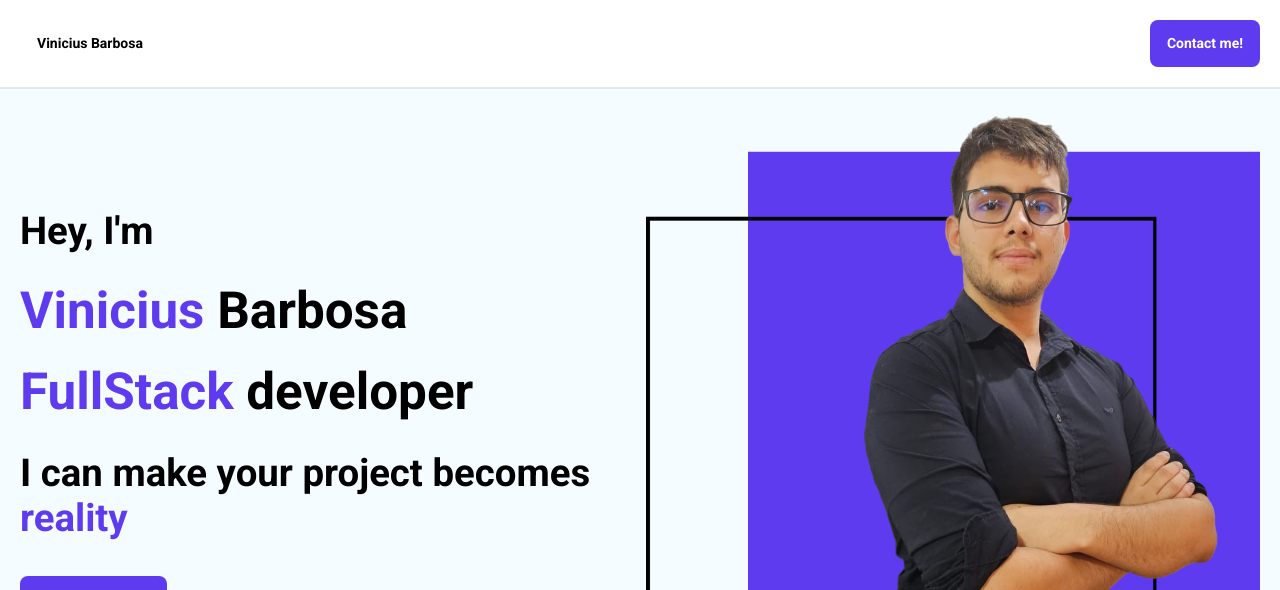
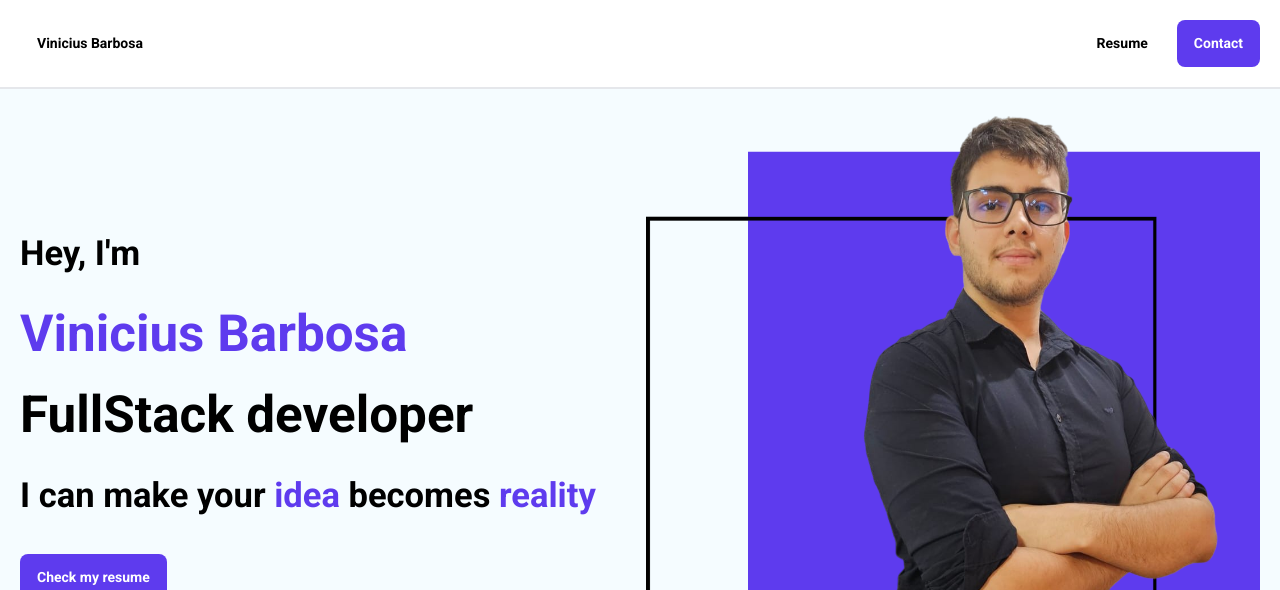
Before and after one commit to vini-barbo/Portfolio, a Nuxt app: page / in a window 1280 px wide. Shown: the top 590 px of the page. Built offline with nearby package versions, Linux system fonts and the light colour scheme.

Commit message:
change - header

```diff
--- a/components/HeaderApp.vue
+++ b/components/HeaderApp.vue
@@ -7,9 +7,11 @@
             class="flex flex-col gap-3 md:gap-9 md:h-full md:justify-center"
           >
             <h2>Hey, I'm</h2>
-            <h1><mark>Vinicius</mark> Barbosa</h1>
-            <h1><mark>FullStack</mark> developer</h1>
-            <h2>I can make your project becomes <mark>reality</mark></h2>
+            <h1><mark>Vinicius Barbosa</mark></h1>
+            <h1>FullStack developer</h1>
+            <h2>
+              I can make your <mark>idea</mark> becomes <mark>reality</mark>
+            </h2>
             <span>
               <UIButton text="Check my resume" />
             </span>
@@ -25,12 +27,17 @@
 
 <style scoped>
 h2 {
-  @apply font-semibold text-[20px] md:text-[3vw] md:leading-[2.8rem];
+  @apply font-semibold text-[18px] md:text-[2.7vw] md:leading-[2.8rem];
 }
 h1 {
   @apply font-bold text-4xl md:text-[4vw] md:leading-[2.8rem];
 }
 
+h1 mark{
+  @apply font-bold text-3xl md:text-[4vw] md:leading-[2.8rem];
+}
+
+
 mark {
   @apply bg-transparent text-main-mark2;
 }
--- a/components/NavbarApp.vue
+++ b/components/NavbarApp.vue
@@ -2,9 +2,11 @@
   <UIContentArea class="border-b-2">
     <div class="flex w-full justify-between">
       <UIButton text="Vinicius Barbosa" color="clean" />
-      <div class="flex gap-2">
-        <UIButton text="Contact me!" />
+      <div class="flex gap-3">
+        <UIButton text="Resume" color="clean" />
+        <UIButton text="Contact" />
       </div>
+
     </div>
   </UIContentArea>
 </template>
```
